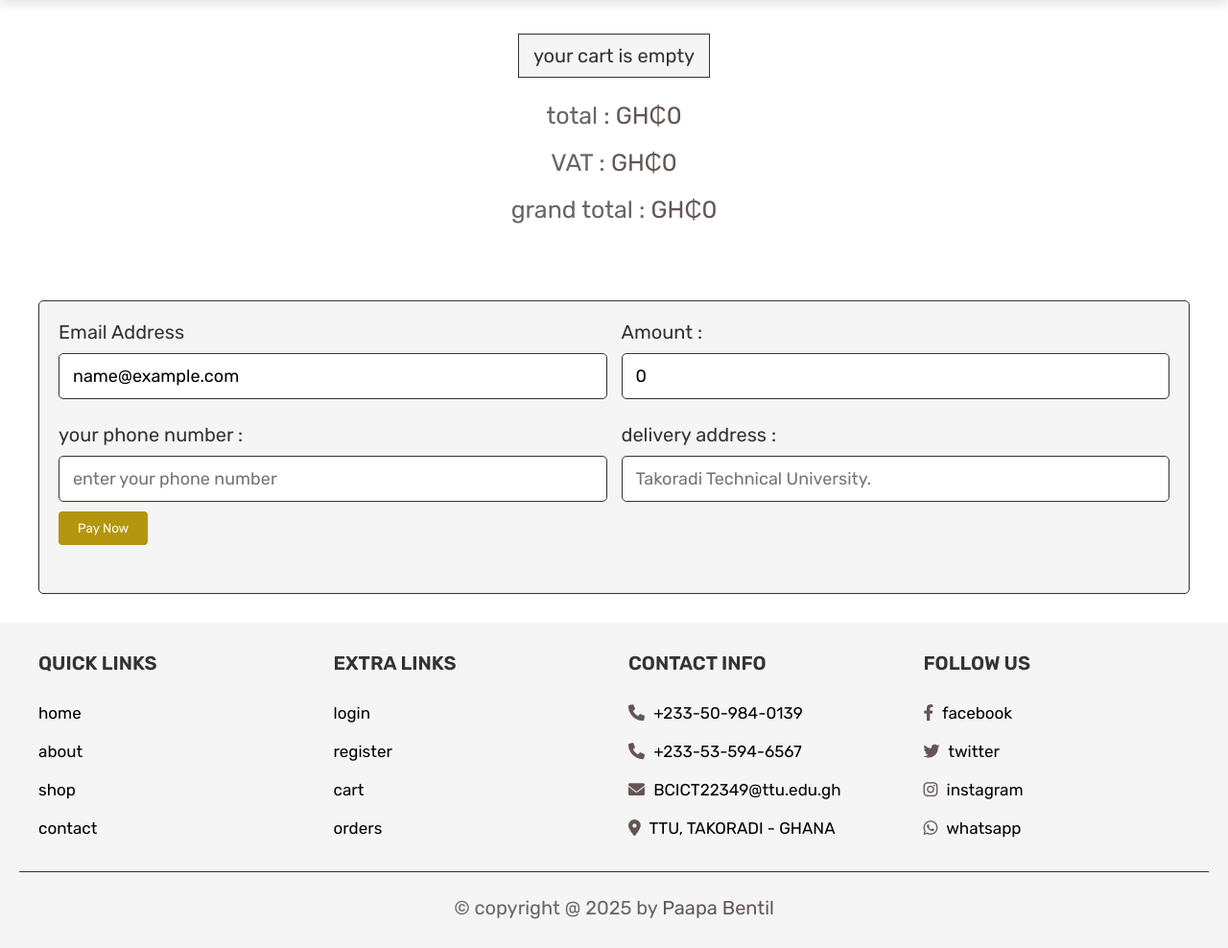
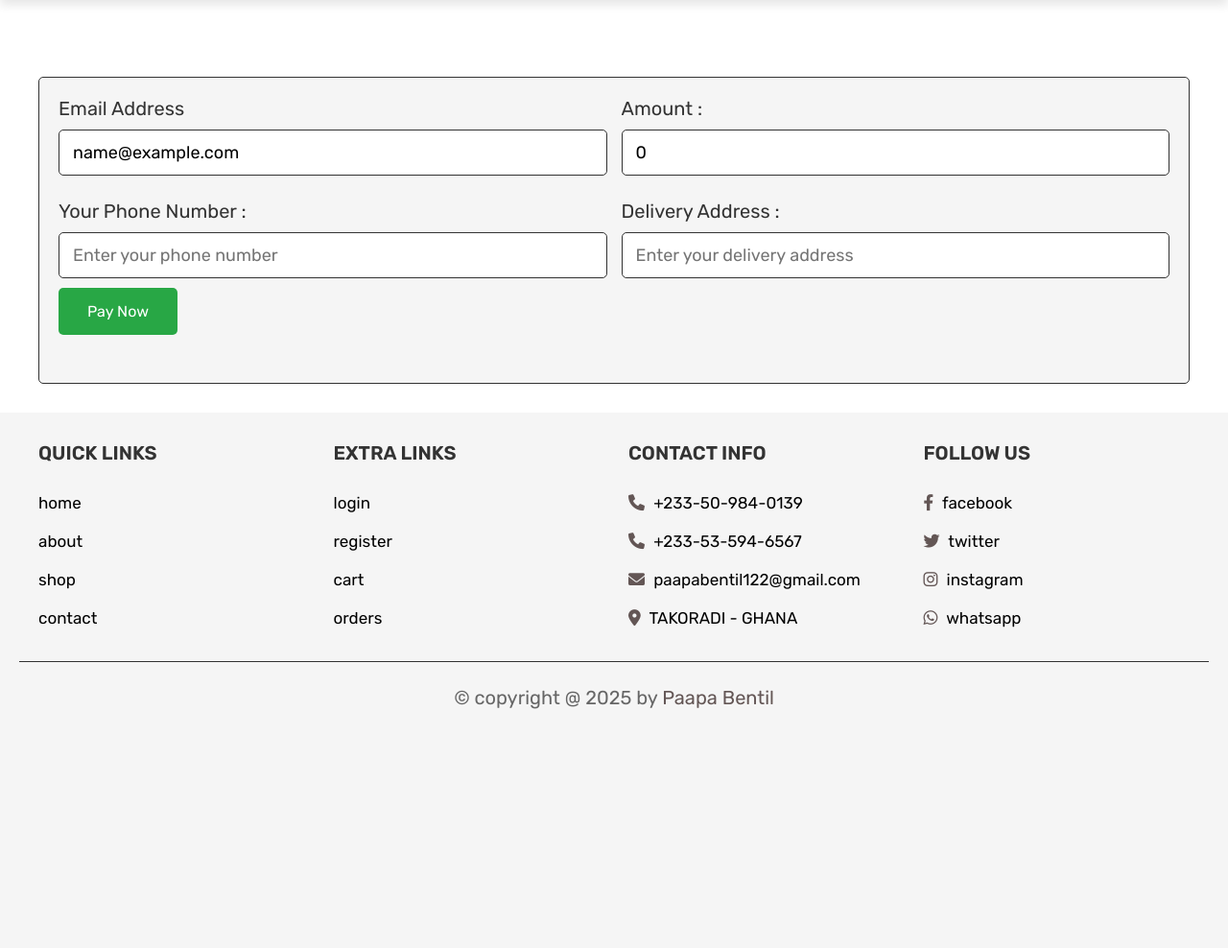
Before and after one commit to PBentil/ecommerce, a PHP site: page /payment.php in a window 1280 px wide. Shown: the part 175-1163 px from the top of the page at 96% size. After the commit the page ends 914 px from the top, so only its background shows below. Run offline with PHP 8.4, Linux system fonts and the light colour scheme; the visitor is signed in with stand-in values (Sample User, id 1); data that the repository does not hold is empty; a stand-in replaces the project's code that opens the database connection; some libraries are stand-ins or nearby versions; some web fonts are replaced.

Commit message:
payment integration update

```diff
--- a/css/payment.css
+++ b/css/payment.css
@@ -2,8 +2,7 @@
 /* Styling for form container */
 #paymentForm {
 
-    margin: 0 auto;
-    margin-top: 50px;
+    margin: 50px auto 0;
     padding-bottom: 50px;
   }
 
@@ -11,8 +10,8 @@
 
 
   /* Styling for submit button */
-  button[type="submit"] {
-    background-color: #b4960e;
+  .form-submit button {
+    background-color: darkgreen;
     color: white;
     padding: 10px 20px;
     border: none;
@@ -20,11 +19,10 @@
     cursor: pointer;
   }
 
-  button[type="submit"]:hover {
-    background-color: rgb(102, 106, 108);
+  .form-submit button:hover {
+    background-color: green;
   }
   body{
-    background-image: url();
     background-size:cover;
     background-repeat: no-repeat;
   }
--- a/footer.php
+++ b/footer.php
@@ -1,6 +1,4 @@
 <section class="footer">
-    <link rel="stylesheet" type="text/css" href="./css/footer.css">
-
    <div class="box-container">
 
       <div class="box">
@@ -23,8 +21,8 @@
          <h3>contact info</h3>
          <p> <i class="fas fa-phone"></i> +233-50-984-0139 </p>
          <p> <i class="fas fa-phone"></i> +233-53-594-6567 </p>
-         <p> <i class="fas fa-envelope"></i> BCICT22349@ttu.edu.gh </p>
-         <p> <i class="fas fa-map-marker-alt"></i> TTU, TAKORADI - GHANA </p>
+         <p> <i class="fas fa-envelope"></i> paapabentil122@gmail.com </p>
+         <p> <i class="fas fa-map-marker-alt"></i>  TAKORADI - GHANA </p>
       </div>
 
       <div class="box">
--- a/js/payment.js
+++ b/js/payment.js
@@ -1,33 +1,34 @@
+
 function payWithPaystack(e) {
     e.preventDefault();
 
     let amount = document.getElementById("amount").value;
+    let email = document.getElementById("email-address").value;
+
     if (!amount || amount <= 0) {
         alert("Please enter a valid amount.");
         return;
     }
+    if (!email) {
+        alert("Please enter your email.");
+        return;
+    }
 
     let handler = PaystackPop.setup({
-        key: 'pk_live_2db13dc69ff42532024b0696aec42358a614422c', // Replace with your public test key
-        email: document.getElementById("email-address").value,
-        amount: amount * 100, // Amount in kobo
+        key: 'pk_live_2db13dc69ff42532024b0696aec42358a614422c',
+        email: email,
+        amount: amount * 100,
         currency: 'GHS', // Ghanaian Cedis
-        ref: '' + Math.floor((Math.random() * 1000000000) + 1), // Generate a random reference number
+        ref: 'txn_' + Math.floor((Math.random() * 1000000000) + 1),
         onClose: function () {
             alert('Payment window closed.');
         },
         callback: function (response) {
-            if (response.status === 'success') {
-                let message = 'Payment complete! Reference: ' + response.reference;
-                alert(message);
-                clearCart();
-                window.location.href = 'shop.php'; // Redirect after successful payment
-            } else {
-                alert('Payment failed: ' + response.message);
-            }
+            // Redirect to verify payment (you can also send this to an API)
+            window.location.href = `verify.html?reference=${response.reference}`;
         },
         onError: function () {
-            alert('Payment error occurred.');
+            alert('An error occurred while processing your payment.');
         }
     });
 
--- a/payment.php
+++ b/payment.php
@@ -1,199 +1,129 @@
 <?php
-
 include 'config.php';
-
-
 session_start();
 
 $user_id = $_SESSION['user_id'];
-
-if(!isset($user_id)){
+if (!isset($user_id)) {
     header('location:login.php');
 }
 include 'header.php';
 
-if(isset($_POST['order_btn'])){
+$grand_total = 0;
+$vat = 0;
+$grand_total1 = 0;
 
-   $name = mysqli_real_escape_string($conn, $_POST['name']);
-   $number = $_POST['number'];
-   $email = mysqli_real_escape_string($conn, $_POST['email']);
-
-   $address = mysqli_real_escape_string($conn, 'flat no. '. $_POST['flat']);
-   $placed_on = date('d-M-Y');
-
-   $cart_total = 0;
-   $cart_products[] = '';
-
-   $cart_query = mysqli_query($conn, "SELECT * FROM `cart` WHERE user_id = '$user_id'") or die('query failed');
-   if(mysqli_num_rows($cart_query) > 0){
-      while($cart_item = mysqli_fetch_assoc($cart_query)){
-         $cart_products[] = $cart_item['name'].' ('.$cart_item['quantity'].') ';
-         $sub_total = ($cart_item['price'] * $cart_item['quantity']);
-         $cart_total += $sub_total;
+$cart_query = mysqli_query($conn, "SELECT * FROM `cart` WHERE user_id = '$user_id'") or die('Query failed');
+if (mysqli_num_rows($cart_query) > 0) {
+    while ($cart_item = mysqli_fetch_assoc($cart_query)) {
+        $sub_total = $cart_item['price'] * $cart_item['quantity'];
+        $grand_total += $sub_total;
     }
 }
 
-   $total_products = implode(', ',$cart_products);
-
-   $order_query = mysqli_query($conn, "SELECT * FROM `orders` WHERE name = '$name' AND number = '$number' AND email = '$email' AND address = '$address' AND total_products = '$total_products' AND total_price = '$cart_total'") or die('query failed');
-
-   if($cart_total == 0){
-      $message[] = 'your cart is empty';
-   }else{
-      if(mysqli_num_rows($order_query) > 0){
-         $message[] = 'order already placed!';
-      }else{
-         mysqli_query($conn, "INSERT INTO `orders`(user_id, name, number, email, address, total_products, total_price, placed_on) VALUES('$user_id', '$name', '$number', '$email', '$address', '$total_products', '$cart_total', '$placed_on')") or die('query failed');
-         $message[] = 'order placed successfully!';
-         mysqli_query($conn, "DELETE FROM `cart` WHERE user_id = '$user_id'") or die('query failed');
-      }
-   }
-
-}
-
-
-
-
-
-
-
-?>
-<!----========================Display Order Start=================----->
-<section class="display-order">
-
-   <?php
-
-      $grand_total = 0;
-      $select_cart = mysqli_query($conn, "SELECT * FROM `cart` WHERE user_id = '$user_id'") or die('query failed');
-      if(mysqli_num_rows($select_cart) > 0){
-         while($fetch_cart = mysqli_fetch_assoc($select_cart)){
-            $total_price = ($fetch_cart['price'] * $fetch_cart['quantity']);
-            $grand_total += $total_price;
-   ?>
-   <p> <?php echo $fetch_cart['name']; ?> <span>(<?php echo 'GH₵'.$fetch_cart['price'].'/-'.' x '. $fetch_cart['quantity']; ?>)</span> </p>
-   <?php
-      }
-   }else{
-      echo '<p class="empty">your cart is empty</p>';
-   }
-   ?>
-
-<?php
-   $vat = (15/100 * $grand_total);
+$vat = 0.15 * $grand_total; // 15% VAT
 $grand_total1 = $grand_total + $vat;
 ?>
-
-   <div class="grand-total"> total : <span>GH₵<?php echo $grand_total ; ?></span> </div>
-   <div class="grand-total"> VAT : <span>GH₵<?php echo $vat = (1/10 * $grand_total); ?></span> </div>
-   <div class="grand-total"> grand total : <span>GH₵<?php echo $grand_total1 ; ?></span> </div>
-</section>
-<!----========================Display Order End=================----->
-
 
 <!DOCTYPE html>
 <html lang="en">
 <head>
     <meta charset="UTF-8">
-    <meta http-equiv="X-UA-Compatible" content="IE=edge">
     <meta name="viewport" content="width=device-width, initial-scale=1.0">
     <link rel="stylesheet" href="css/payment.css">
     <link rel="stylesheet" href="css/styles.css">
     <link rel="stylesheet" href="https://cdnjs.cloudflare.com/ajax/libs/font-awesome/6.0.0/css/all.min.css">
+
     <title>Payment</title>
 </head>
 <body>
+<style>
+    .form-submit button {
+        background-color: #28a745; /* Green color */
+        color: white; /* Text color */
+        padding: 15px 30px; /* Padding */
+        font-size: 16px; /* Font size */
+        border: none; /* No border */
+        border-radius: 5px; /* Rounded corners */
+        cursor: pointer; /* Pointer on hover */
+        transition: background-color 0.3s ease; /* Smooth background transition */
+    }
+
+    .form-submit button:hover {
+        background-color: #218838; /* Darker green on hover */
+    }
+
+    .form-submit button:focus {
+        outline: none; /* Remove outline */
+    }
+</style>
 <section class="checkout">
-    <form id="paymentForm" >
+    <form id="paymentForm">
         <div class="flex">
-
             <div class="inputBox">
                 <span>Email Address</span>
-          <input type="email" id="email-address" name="email" required value="<?php echo $_SESSION['user_email']; ?>" />
+                <input type="email" id="email-address" name="email" required
+                       value="<?php echo $_SESSION['user_email']; ?>" readonly />
             </div>
-
 
             <div class="inputBox">
                 <span>Amount :</span>
-            <input type="tel" name="number" id="amount" value="<?php echo isset($grand_total1) ? $grand_total1 : ''; ?>" readonly  >
+                <input type="text" name="amount" id="amount" value="<?php echo $grand_total1; ?>" readonly>
             </div>
 
             <div class="inputBox">
-            <span>your phone number :</span>
-            <input type="number" name="number" required placeholder="enter your phone number" id="numberInput">
+                <span>Your Phone Number :</span>
+                <input type="tel" name="number" required placeholder="Enter your phone number" id="numberInput">
             </div>
 
-
             <div class="inputBox">
-            <span>delivery address :</span>
-            <input type="text" min="0" name="flat" required placeholder="Takoradi Technical University.">
+                <span>Delivery Address :</span>
+                <input type="text" name="address" required placeholder="Enter your delivery address">
+            </div>
         </div>
 
-
-
-
-      </div>
         <div class="form-submit">
-          <button type="submit" onclick="payWithPaystack()"> Pay Now </button>
-          <script>
-
-
-          </script>
-
+            <!-- Prevent default form submission and call payWithPaystack() -->
+            <button type="button" onclick="payWithPaystack()">Pay Now</button>
         </div>
     </form>
 </section>
+<script src="https://js.paystack.co/v1/inline.js"></script>
+<script>
+    function payWithPaystack() {
+        console.log("function has been triggered");
 
+        let email = document.getElementById("email-address").value;
+        let amount = document.getElementById("amount").value;
+        let phone = document.getElementById("numberInput").value;
 
+        if (!phone) {
+            alert("Please enter your phone number.");
+            return;
+        }
 
-<script>
-
-        // Limit the number of characters for the number input field
-        document.getElementById('numberInput').addEventListener('input', function () {
-            if (this.value.length > 10) {
-                this.value = this.value.slice(0, 10); // Truncate to 10 characters
+        // Setup the Paystack payment handler
+        let handler = PaystackPop.setup({
+            key: 'pk_live_2db13dc69ff42532024b0696aec42358a614422c', // Replace with your Paystack Public Key
+            email: email,
+            amount: amount * 100, // Convert to kobo
+            currency: 'GHS',
+            ref: 'txn_' + Math.floor((Math.random() * 1000000000) + 1), // Unique transaction ref
+            onClose: function () {
+                alert('Payment window closed.');
+            },
+            callback: function (response) {
+                // Redirect after successful payment
+                window.location.href = `verify.html?reference=${response.reference}`;
+            },
+            onError: function () {
+                alert('An error occurred while processing your payment.');
             }
         });
-        //js files
-        /*
-const paymentForm = document.getElementById('paymentForm');
-paymentForm.addEventListener("submit", payWithPaystack, false);
-function payWithPaystack() {
-  e.preventDefault();
 
-  let handler = PaystackPop.setup({
-    key: 'pk_live_2db13dc69ff42532024b0696aec42358a614422c', // public key
-    email: document.getElementById("email-address").value,
-    amount: document.getElementById("amount").value * 100,
-    currency: 'GHS',
-    ref: ''+Math.floor((Math.random()* 1000000000)+1),
-    onclose: function(){
-      alert('Window closed.');
-    },
-
-    callback: function(response){
-      let message = 'Payment complete! Reference: '+response.reference;
-      alert(message);
-      clearCart();
-      window.location.href='shop.php';
+        // Open the Paystack inline iframe
+        handler.openIframe();
     }
-  });
-  handler.openIframe();
-
-
-}
-function clearCart() {
-  //Assuming you're using session storage to store cart items
-  sessionStorage.removeItem('cart');
-}
-*/
-
 </script>
-
-      <!-- custom js file link  -->
-      <script src="js/script.js"></script>
-         <script src="https://js.paystack.co/v1/inline.js"></script>
-            <script src="js/payment.js"></script>
-
 
 <?php include 'footer.php'; ?>
 
```
Also changed, not shown: cart.php (+0 -7 lines). Lines whose indentation alone changed are shown as unchanged.
